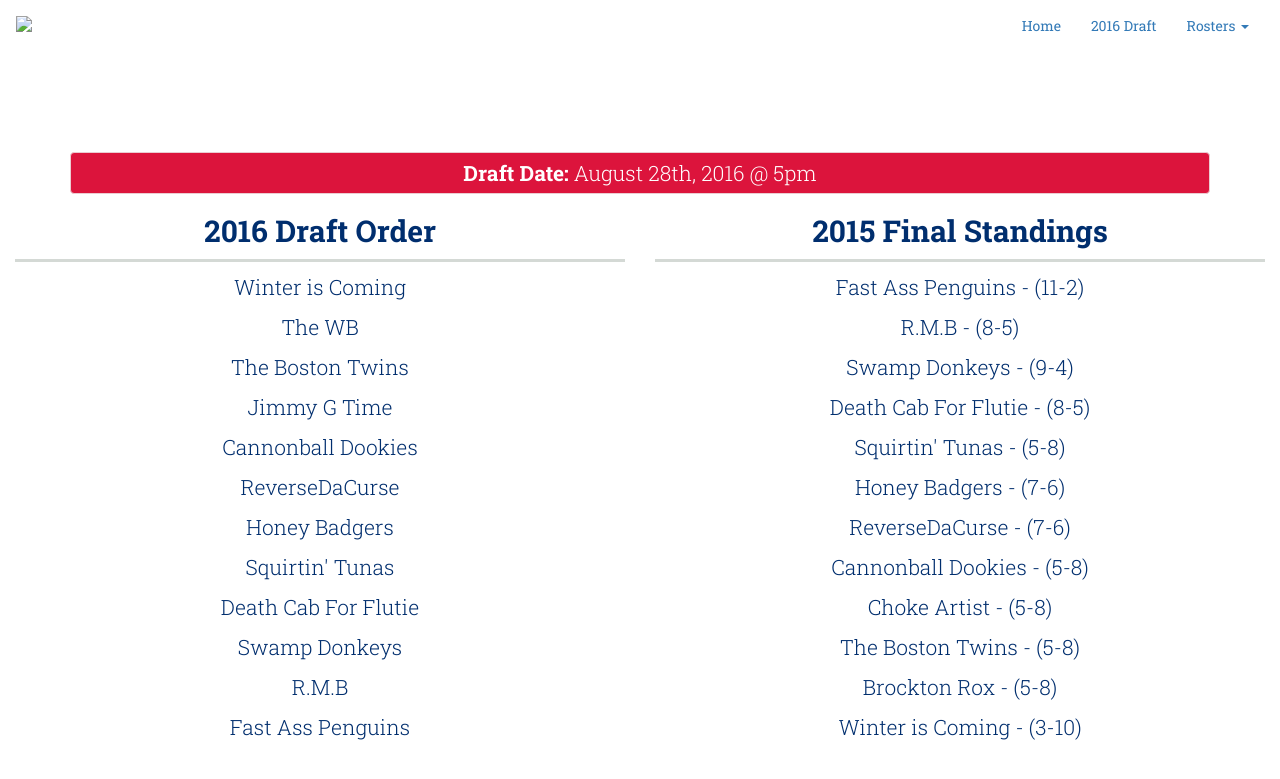
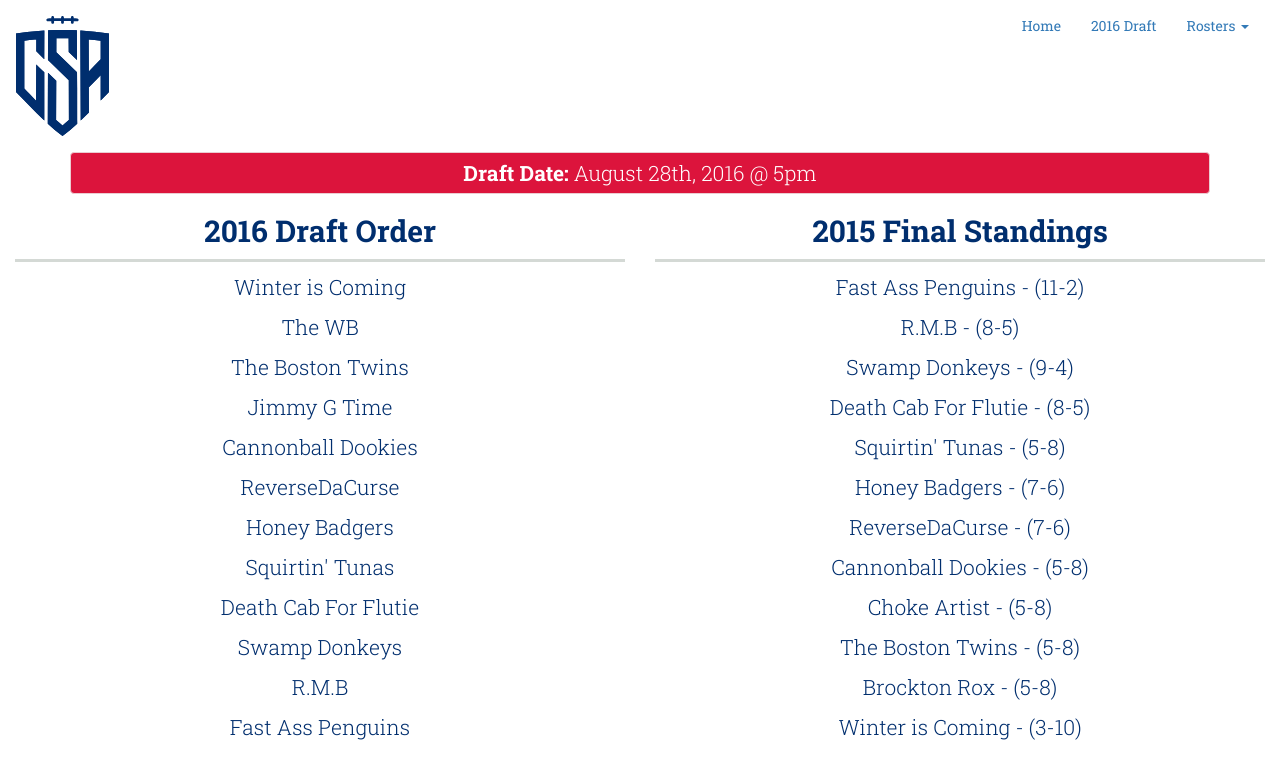
Before and after one commit to hichrislewis/csa-league.github.io, a Jekyll site: the page index.html, which Jekyll copies as it is, in a window 1280 px wide. Shown: the top 779 px of the page. Built offline with Jekyll 4.4.1, drawn with Linux system fonts in a browser that asks for light colours.

Commit message:
Update index.html

```diff
--- a/index.html
+++ b/index.html
@@ -30,7 +30,7 @@
         <span class="icon-bar"></span>
         <span class="icon-bar"></span>
       </button>
-      <img src="images/Final_Blue.svg" class="navbar-brand" href="index.html">
+      <img src="Final_Blue.svg" class="navbar-brand" href="index.html">
     </div>
     <div class="collapse navbar-collapse" id="myNavbar">
       <ul class="nav navbar-nav navbar-right">
```
